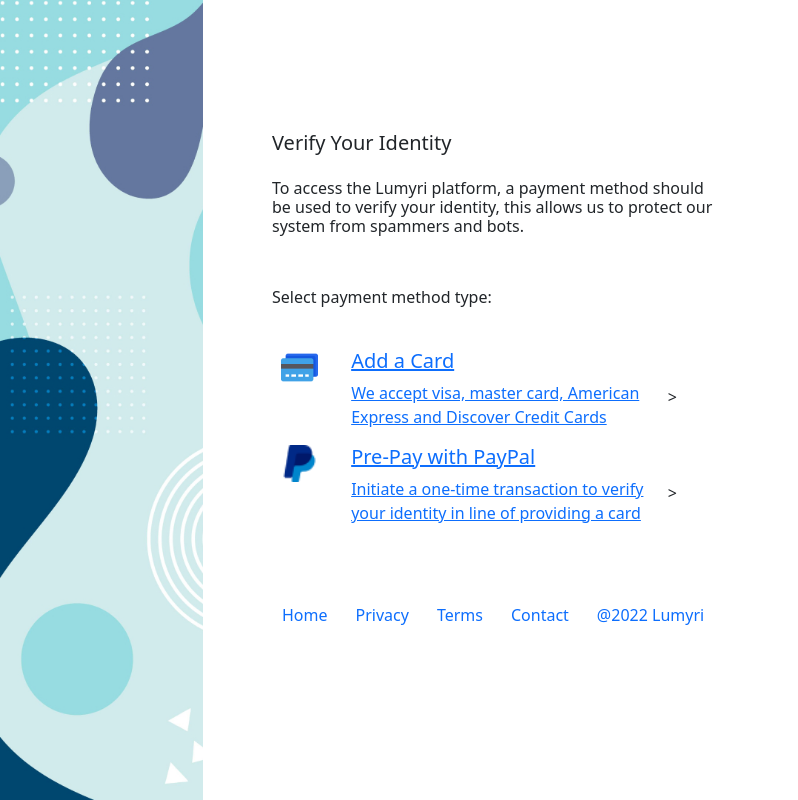
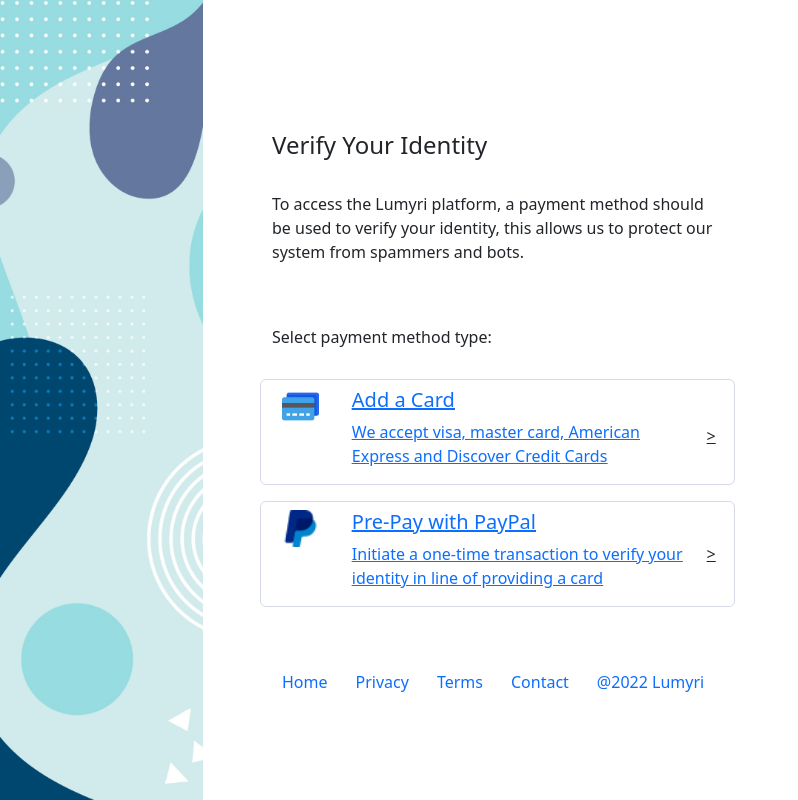
Before and after one commit to Bop2305/lumyri-app, a Next.js app in the folder app-landing-page/: page /auth/verifyIdentify in a window 1280 px wide. Shown: the whole page, without its empty margins (0-798 px from the left). Built offline with nearby package versions, Linux system fonts and the light colour scheme.

Commit message:
update UI Verify Identify

```diff
--- a/app-landing-page/pages/auth/verifyIdentify.tsx
+++ b/app-landing-page/pages/auth/verifyIdentify.tsx
@@ -1,29 +1,35 @@
 import Footer from "../../components/auth/Footer";
 import Image from "next/image";
 import Link from "next/link";
-import { Card, Container } from "react-bootstrap";
+import { Container } from "react-bootstrap";
 import styles from "../../styles/Verify.module.scss";
 
 const VerifyIdentify = () => {
+  <style jsx>
+    {`
+      .leftSide {
+        margin-top: 11.5%;
+      }
+    `}
+  </style>;
   return (
     <div className={styles.background}>
       <Container>
         <div className="row">
-          <div className="col-md-5 offset-2" style={{ marginTop: "11.5%" }}>
-            <Card.Body>
-              <Card.Title>Verify Your Identity</Card.Title>
+          <div className="col-md-5 offset-2 left-side">
+            <h4>Verify Your Identity</h4>
             <br />
-              <Card.Subtitle>
-                To access the Lumyri platform, a payment method should be used
-                to verify your identity, this allows us to protect our system
-                from spammers and bots.
-              </Card.Subtitle>
+            <p>
+              To access the Lumyri platform, a payment method should be used to
+              verify your identity, this allows us to protect our system from
+              spammers and bots.
+            </p>
             <br />
             <br />
-              <Card.Text>Select payment method type:</Card.Text>
+            <h6>Select payment method type:</h6>
             <br />
-              <div className="row border-1">
-                <div className="col-md-2 d-flex align-items-start justify-content-center">
+            <div className="row mb-3 btn-link">
+              <div className="col-md-2 mt-2 d-flex align-items-start justify-content-center">
                 <Image
                   src="/icons/credit-cards-icon.png"
                   alt="card"
@@ -31,21 +37,23 @@
                   height="37px"
                 />
               </div>
-                <div className="col-md-8">
+              <div className="col-md-9 mt-2 ">
                 <Link href="/auth/cardAdd">
                   <a>
                     <h5>Add a Card</h5>
                     <p>
-                        We accept visa, master card, American Express and
-                        Discover Credit Cards
+                      We accept visa, master card, American Express and Discover
+                      Credit Cards
                     </p>
                   </a>
                 </Link>
               </div>
-                <div className="col-md-2 d-flex align-items-center">{">"}</div>
+              <div className="col-md-1 mt-2 d-flex align-items-center">
+                {">"}
               </div>
-              <div className="row">
-                <div className="col-md-2 d-flex align-items-start justify-content-center">
+            </div>
+            <div className="row btn-link">
+              <div className="col-md-2 mt-2 d-flex align-items-start justify-content-center">
                 <Image
                   src="/icons/paypal-icon.png"
                   alt="paypal"
@@ -53,20 +61,19 @@
                   height="37px"
                 />
               </div>
-                <div className="col-md-8">
+              <div className="col-md-9 mt-2">
                 <Link href="#">
                   <a>
                     <h5>Pre-Pay with PayPal</h5>
                     <p>
-                        Initiate a one-time transaction to verify your identity
-                        in line of providing a card
+                      Initiate a one-time transaction to verify your identity in
+                      line of providing a card
                     </p>
                   </a>
                 </Link>
               </div>
-                <div className="col-md-2 d-flex align-items-center">{">"}</div>
+              <div className="col-md-1 d-flex align-items-center">{">"}</div>
             </div>
-            </Card.Body>
           </div>
         </div>
         <div className="row align-items-start justify-content-start">
@@ -75,6 +82,23 @@
           </div>
         </div>
       </Container>
+      <style jsx>
+        {`
+          .left-side {
+            margin-top: 11.5%;
+          }
+
+          .btn-link {
+            border: 1.5px solid #d6dae6;
+            border-radius: 6px;
+          }
+
+          .btn-link:hover {
+            background-color: #41b49b;
+            color: #ffffff;
+          }
+        `}
+      </style>
     </div>
   );
 };
```
Lines whose indentation alone changed are shown as unchanged.
